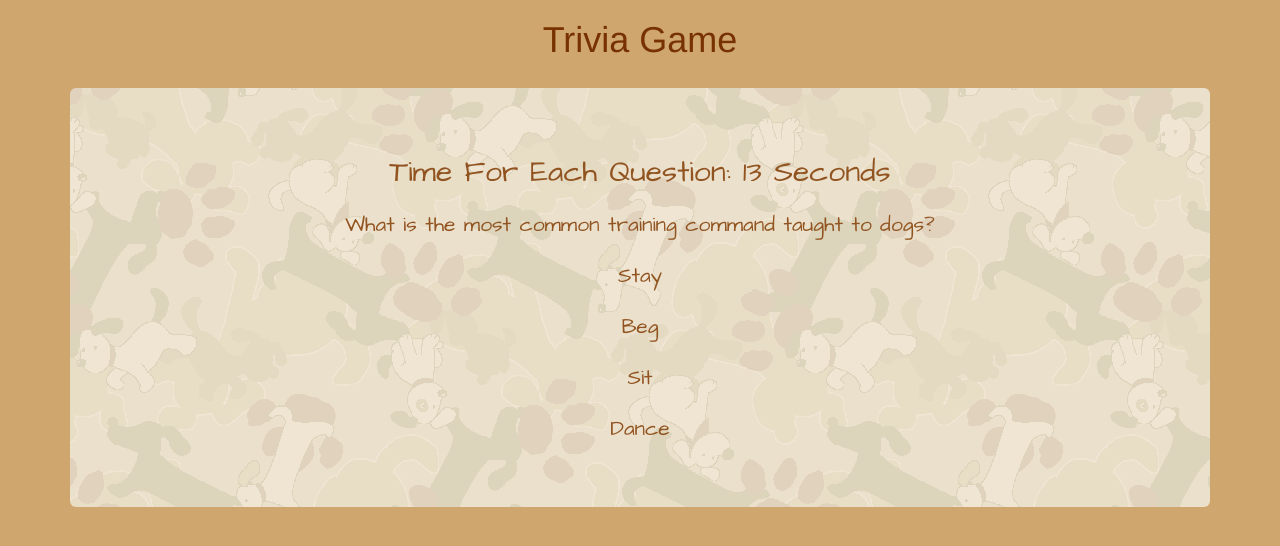
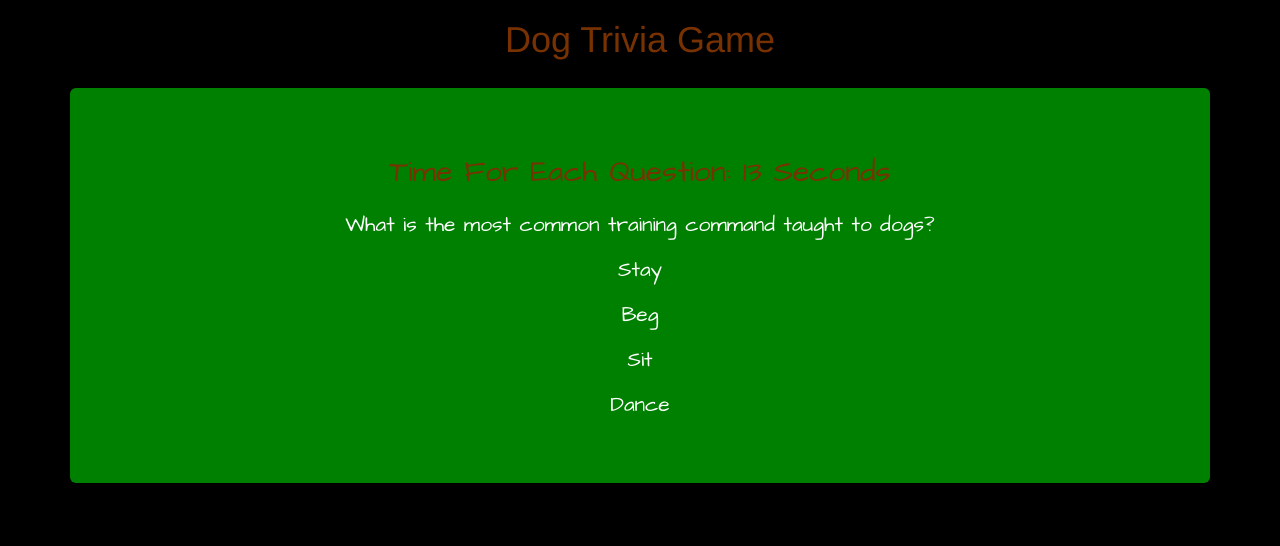
Before and after one commit to emmyjarz/triviagame-advanced, a plain HTML site: page index.html in a window 1280 px wide. Both pictures are taken after a click on the button "Let's Go ! ! !". Drawn offline with nearby package versions, Linux system fonts and the light colour scheme.

Commit message:
update css

```diff
--- a/assets/css/style.css
+++ b/assets/css/style.css
@@ -1,40 +1,33 @@
 body {
-	  background-color: #CFA76E;
-
+	  background-color: black;
 }
-h1, h2{
+h1, h2 {
 	color: #783201;
-
 	text-align: center;
 }
+
  .jumbotron{
  	margin-top: 2em;
-	background-image: url(../images/wallpaper.jpg);
-	opacity: 0.7;
+	background-color: green;
 	text-align: center;
 	font-family: 'Architects Daughter', cursive;
 }
 p {
 	margin-top: 1em;
-	color: #783201;
+	color: white;
 	font-size: 2em;
 	font-weight: bold;
 }
-#choice:hover{
-	background-color: pink;
+.choice:hover{
+	background-color: magenta;
 }
-#choice{
-
-	margin-top: 0;
-
-
-	border-radius: 15%;
+.choice{
+	margin: 0 auto;
+	width: 30%;
+	border-radius: 20px;
 	text-align: center;
 }
 
-/* #displayPage, #resultPage{
-	display: none;
-}  */
-#done, #letsGo {
+ #letsGo {
 	margin-top: 2em;
 }
--- a/assets/javascript/app.js
+++ b/assets/javascript/app.js
@@ -60,7 +60,7 @@ function loadQuestion(){
 				"<p class ='choice'>" + choice[qcount][1] +"</p>" +
 				"<p class ='choice'>" + choice[qcount][2] +"</p>" +
 				"<p class ='choice'>" + choice[qcount][3] +"</p>"
-	$("#clock").html(counter);
+	$("#clock").html("15");
 	$("#display").html(queAndCho);
 	$(".choice").on("click", function(){
  	choicePicked = $(this).text();
@@ -108,7 +108,7 @@ function finalResult(){
 	$("#display").html("<p>" + "Correct Answers: " + win + "</p>" +
 					   "<p>" + "Incorrect Answers: " + lose + "</p>" +
 						"<p>" + "Unanswered: " + unAns + "</p>" +
-						"<button id = 'tryAgain' class = 'btn btn-lg btn-warning'>" + "Try Again" + "</button>");
+						"<button id = 'tryAgain' class = 'btn btn-lg btn-danger'>" + "Try Again" + "</button>");
 
 $("#tryAgain").on("click", function(){
 	reset();
--- a/index.html
+++ b/index.html
@@ -12,13 +12,13 @@
 </head>
 <body>
 	<div class="container">
-		<h1>Trivia Game</h1>
+		<h1>Dog Trivia Game</h1>
 
 
 	<div class="jumbotron">
 
 		<h2> Time For Each Question: <span id="clock">15</span> Seconds</h2>
-		<button id = "letsGo" class = "btn btn-lg btn-warning">Let's Go ! ! !</button>
+		<button id = "letsGo" class = "btn btn-lg btn-danger">Let's Go ! ! !</button>
 		<div id = "display"></div>
 
 		</div><!-- jumbotron -->
```
